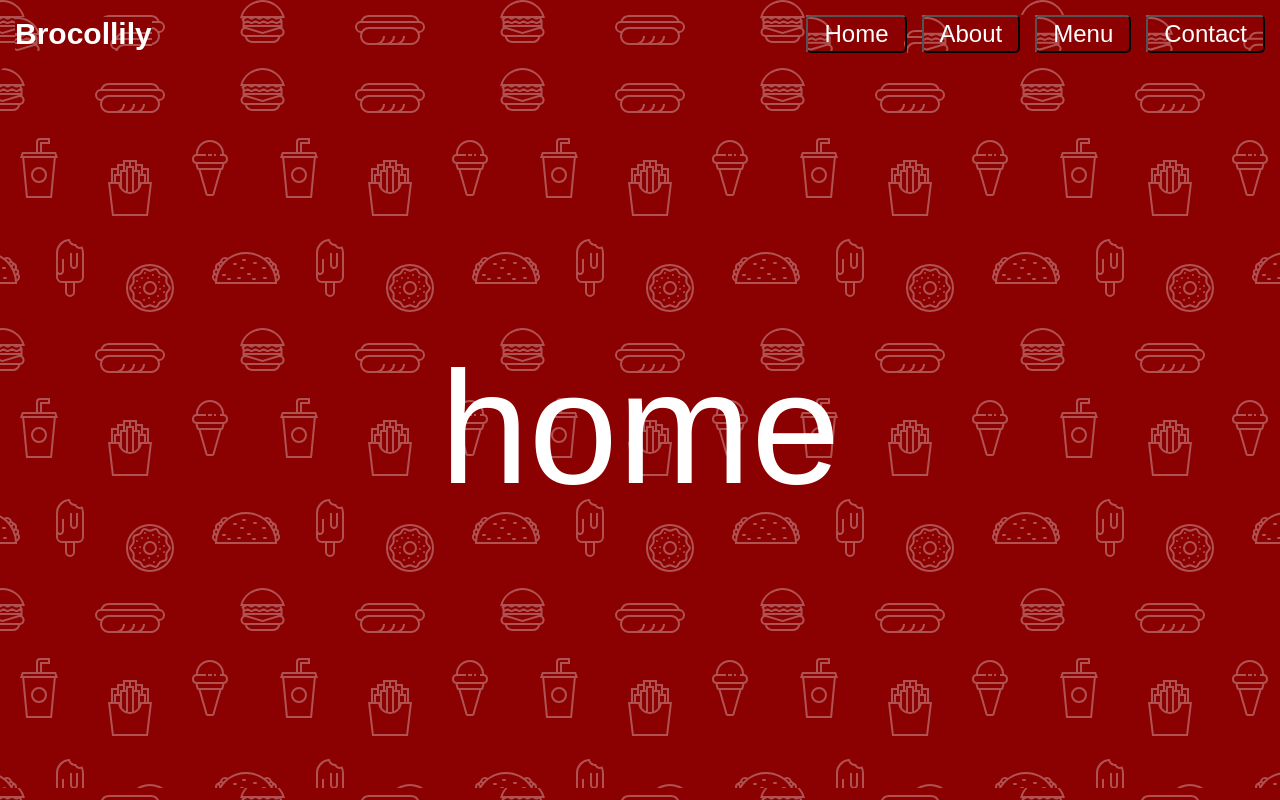
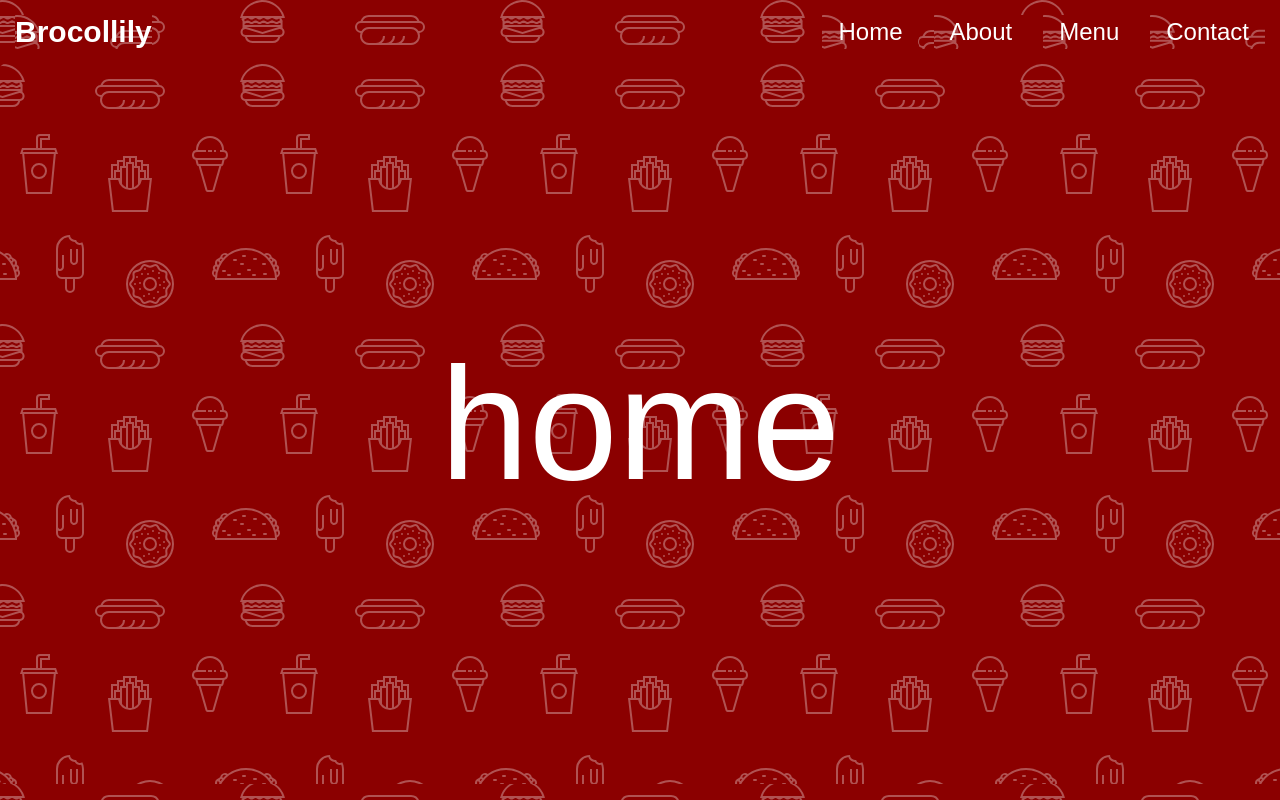
Before and after one commit to Kyle-Law/Restaurant-Page, a website built with webpack: page dist/index.html in a window 1280 px wide. Built offline with nearby package versions, Linux system fonts and the light colour scheme; a web font is replaced by a local one.

Commit message:
Refinement

```diff
--- a/src/index.js
+++ b/src/index.js
@@ -10,12 +10,13 @@ const appendChildren = (parent, children) => {
 
 const content = document.getElementById("content");
 
-const tabSwitcher = (section) => {
+const tabController = (section) => {
   // First child is header, second child is section
   content.removeChild(content.childNodes[1]);
 
   if (section === "home") {
     content.appendChild(home);
+    document.getElementById("home-btn").focus();
   } else if (section === "about") {
     content.appendChild(about);
   } else if (section === "menu") {
@@ -33,6 +34,9 @@ const header = (() => {
     const logo = document.createElement("h1");
     logo.textContent = "Brocollily";
     logoContainer.appendChild(logo);
+    logoContainer.addEventListener("click", () => {
+      tabController("home");
+    });
     return logoContainer;
   };
 
@@ -40,25 +44,28 @@ const header = (() => {
     const navBar = document.createElement("ul");
     navBar.setAttribute("class", "nav-container");
 
-    const li = (linkText, section) => {
+    const createLi = (linkText, section) => {
       const listItem = document.createElement("li");
       listItem.setAttribute("class", "nav-item");
-      const navLink = document.createElement("button");
-      navLink.setAttribute("href", "#");
-      navLink.setAttribute("class", "nav-link");
-      navLink.innerText = linkText;
-      navLink.addEventListener("click", () => {
-        tabSwitcher(section);
+      const navBtn = document.createElement("button");
+
+      navBtn.setAttribute("class", "nav-btn");
+      navBtn.setAttribute("id", "home-btn");
+      navBtn.innerText = linkText;
+      navBtn.addEventListener("click", () => {
+        tabController(section);
       });
-      listItem.appendChild(navLink);
+      listItem.appendChild(navBtn);
       return listItem;
     };
+
     appendChildren(navBar, [
-      li("Home", "home"),
-      li("About", "about"),
-      li("Menu", "menu"),
-      li("Contact", "contact"),
+      createLi("Home", "home"),
+      createLi("About", "about"),
+      createLi("Menu", "menu"),
+      createLi("Contact", "contact"),
     ]);
+
     return navBar;
   };
 
--- a/src/js/about.js
+++ b/src/js/about.js
@@ -1,9 +1,12 @@
 const about = (() => {
-  const aboutSection = document.createElement("section");
-  aboutSection.classList.add("about");
+  const createAboutSection = () => {
+    const aboutSection = document.createElement("section");
+    aboutSection.classList.add("about");
 
-  aboutSection.textContent = "about";
-  return aboutSection;
+    aboutSection.textContent = "about";
+    return aboutSection;
+  };
+  return createAboutSection();
 })();
 
 export default about;
--- a/src/js/contact.js
+++ b/src/js/contact.js
@@ -1,9 +1,12 @@
 const contact = (() => {
-  const contactSection = document.createElement("section");
-  contactSection.classList.add("contact");
+  const createContactSection = () => {
+    const contactSection = document.createElement("section");
+    contactSection.classList.add("contact");
 
-  contactSection.textContent = "contact";
-  return contactSection;
+    contactSection.textContent = "contact";
+    return contactSection;
+  };
+  return createContactSection();
 })();
 
 export default contact;
--- a/src/js/home.js
+++ b/src/js/home.js
@@ -1,9 +1,12 @@
 const home = (() => {
-  const homeSection = document.createElement("section");
-  homeSection.classList.add("home");
+  const createHomeSection = () => {
+    const homeSection = document.createElement("section");
+    homeSection.classList.add("home");
 
-  homeSection.textContent = "home";
-  return homeSection;
+    homeSection.textContent = "home";
+    return homeSection;
+  };
+  return createHomeSection();
 })();
 
 export default home;
--- a/src/js/menu.js
+++ b/src/js/menu.js
@@ -1,9 +1,12 @@
 const menu = (() => {
-  const menuSection = document.createElement("section");
-  menuSection.classList.add("menu");
+  const createMenuSection = () => {
+    const menuSection = document.createElement("section");
+    menuSection.classList.add("menu");
 
-  menuSection.textContent = "menu";
-  return menuSection;
+    menuSection.textContent = "menu";
+    return menuSection;
+  };
+  return createMenuSection();
 })();
 
 export default menu;
--- a/src/style/style.css
+++ b/src/style/style.css
@@ -57,6 +57,7 @@ nav ul li button {
   cursor: pointer;
   font-size: 1.5rem;
   outline: none;
+  border: none;
 }
 
 nav ul li button:hover,
```
Also changed, not shown: dist/main.js.
